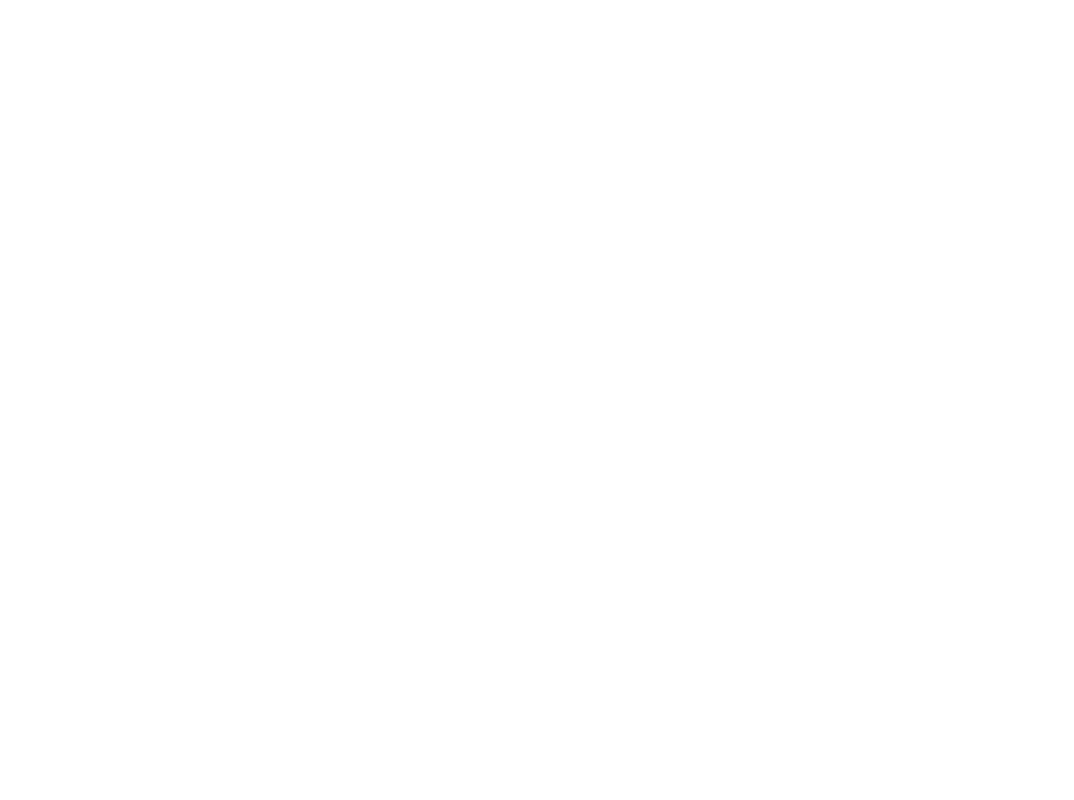
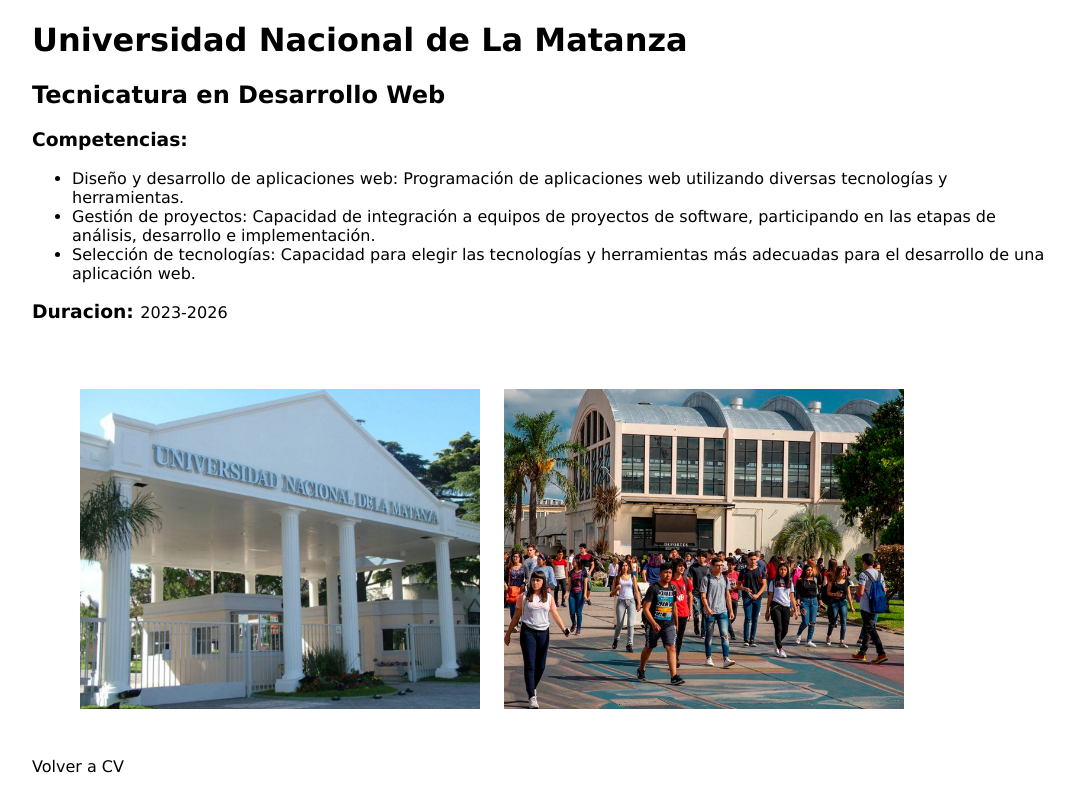
Before and after one commit to may-fernandez/Entrenamiento1_Ejercicio1, a plain HTML site: page pages/estudios/universidad.html in a window 1280 px wide. Shown: the whole page, without its empty margins (96-1170 px from the left). Drawn offline with Linux system fonts and the light colour scheme.

Commit message:
agrega imagenes a universidad

```diff
--- a/pages/estudios/universidad.html
+++ b/pages/estudios/universidad.html
@@ -0,0 +1,30 @@
+<!DOCTYPE html>
+<html lang="es">
+<head>
+    <meta charset="UTF-8">
+    <meta name="viewport" content="width=device-width, initial-scale=1.0">
+    <title>Universidad</title>
+    <link rel="stylesheet" href="../../styles/styles.css">
+</head>
+<body>
+    <main class="container">
+        <h1>Universidad Nacional de La Matanza</h1>
+        <h2>Tecnicatura en Desarrollo Web</h2>
+
+        <h3>Competencias:</h3>
+        <ul>
+            <li>Diseño y desarrollo de aplicaciones web: Programación de aplicaciones web utilizando diversas tecnologías y herramientas.</li>
+            <li>Gestión de proyectos: Capacidad de integración a equipos de proyectos de software, participando en las etapas de análisis, desarrollo e implementación.</li>
+            <li>Selección de tecnologías: Capacidad para elegir las tecnologías y herramientas más adecuadas para el desarrollo de una aplicación web.</li>
+        </ul>
+        <h3 class="ingreso-fin">Duracion: <span>2023-2026</span></h3>
+
+        <section class="imagenes-instituto">
+            <img src="../../imagenes/unlam.jpg" alt="Universidad 1">
+            <img src="../../imagenes/unlam2.jpg" alt="Universidad 2">
+        </section>
+    </main>
+
+    <a href="../../index.html">Volver a CV</a>
+</body>
+</html>
--- a/styles/styles.css
+++ b/styles/styles.css
@@ -94,10 +94,13 @@
 .imagenes-instituto{
     display: flex;
     flex-direction: row;
-    gap: 1rem;
+    gap: 1.5rem;
     flex-wrap: wrap;
+    padding: 3rem;
 }
 
 .imagenes-instituto img{
     width: 25rem;
+    height: 20rem;
+    object-fit: cover;
 }
```
Also changed, not shown: pages/estudios/colegio.html (+1 -0 lines), imagenes/unlam.jpg (added), imagenes/unlam2.jpg (added).
